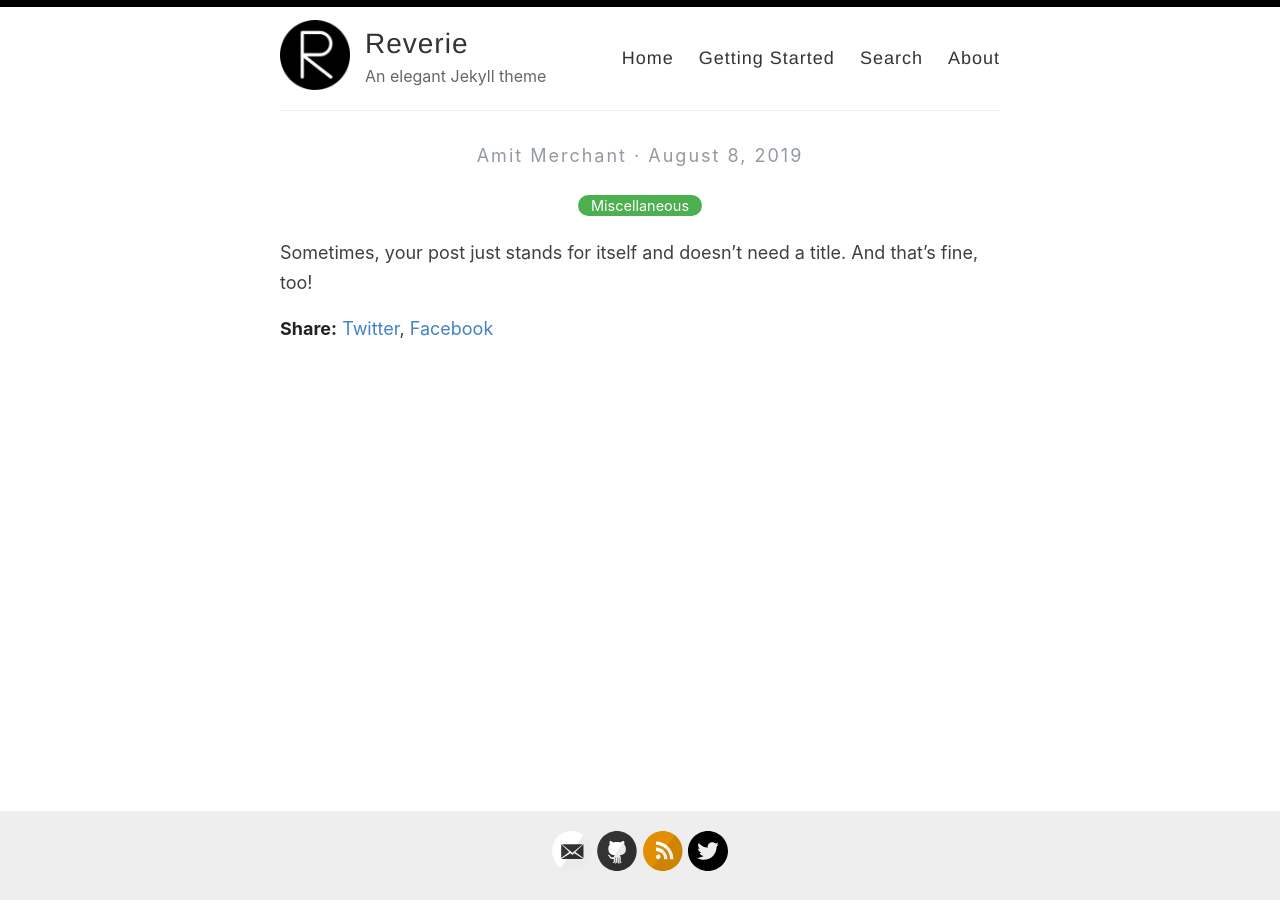
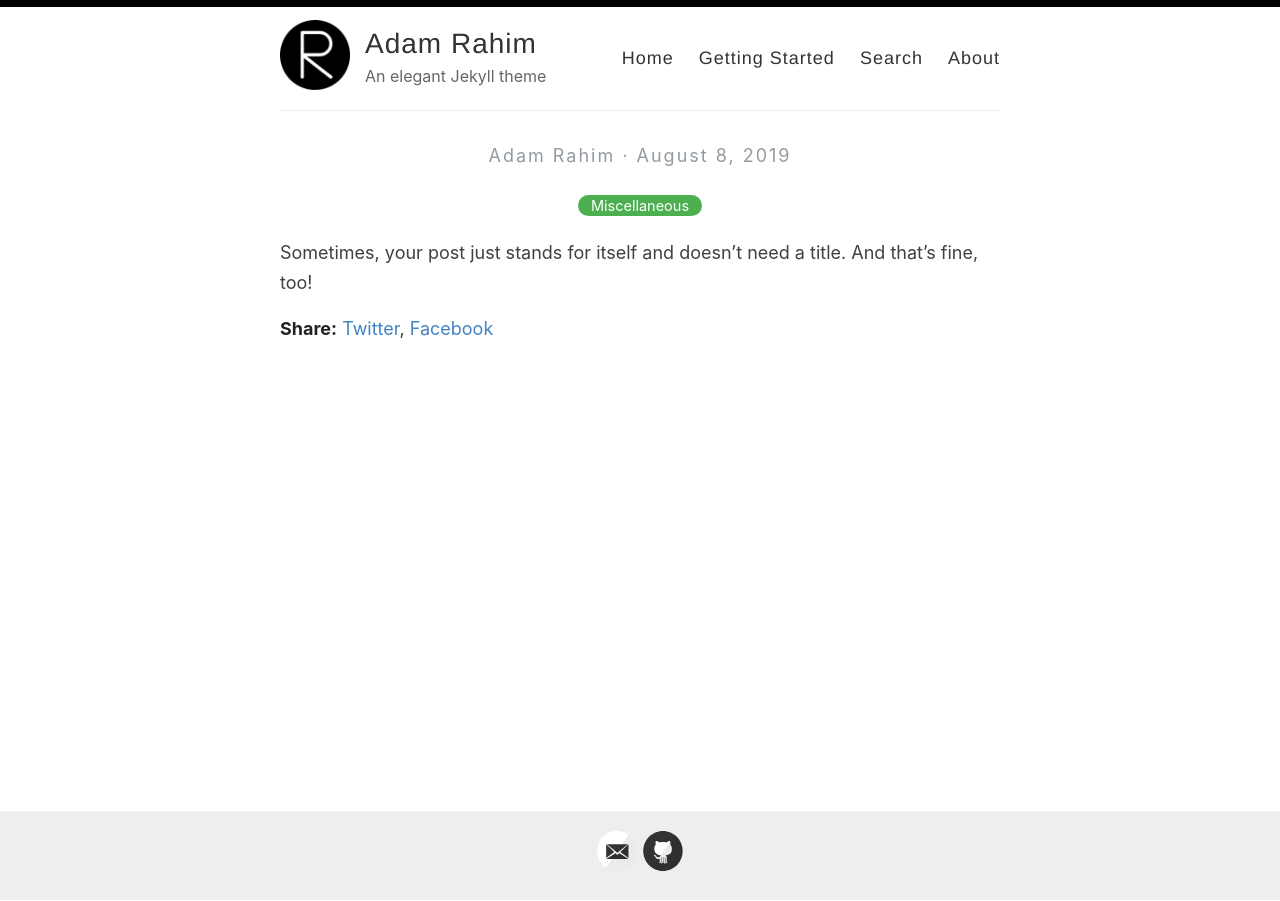
Before and after one commit to adamrahim/adamrahim.github.io, a Jekyll site: the page built from _posts/2019-08-08-no-title-posts.md, in a window 1280 px wide. Built offline with Jekyll 4.4.1, drawn with Linux system fonts in a browser that asks for light colours.

Commit message:
Update _config.yml

```diff
--- a/_config.yml
+++ b/_config.yml
@@ -3,10 +3,10 @@
 #
 
 # Name of your site (displayed in the header)
-name: Reverie
+name: Adam Rahim
 
 # Name of the author
-author: Amit Merchant
+author: Adam Rahim
 
 # Short bio or description (displayed in the header)
 description: An elegant Jekyll theme
@@ -21,15 +21,15 @@ avatar: /images/reverie.png
 # Includes an icon in the footer for each username you enter
 footer-links:
   dribbble:
-  email: amit.d.merchant@gmail.com
+  email: adamjrahim@gmail.com
   facebook:
   flickr:
-  github: amitmerchant1990/reverie
+  github: adamrahim
   instagram:
   linkedin:
   pinterest:
-  rss: rss
-  twitter: amit_merchant
+  rss:
+  twitter:
   stackoverflow:
   youtube: # channel/<your_long_string> or user/<user-name>
   googleplus: # anything in your profile username that comes after plus.google.com/
@@ -38,21 +38,21 @@ footer-links:
 
 # Enter your Disqus shortname (not your username) to enable commenting on posts
 # You can find your shortname on the Settings page of your Disqus account
-disqus:
+#disqus:
 
 # Enter your Google Analytics web tracking code (e.g. UA-2110908-2) to activate tracking
-google_analytics: UA-43339302-11
+#google_analytics: UA-43339302-11
 
 # Your website URL (e.g. http://amitmerchant1990.github.io or http://www.amitmerchant.com)
 # Used for Sitemap.xml and your RSS feed
-url: http://www.amitmerchant.com/reverie
-enforce_ssl: https://www.amitmerchant.com/reverie
+url: https://adamrahim.github.io
+enforce_ssl: https://adamrahim.github.io
 
 # If you're hosting your site at a Project repository on GitHub pages
 # (http://yourusername.github.io/repository-name)
 # and NOT your User repository (http://yourusername.github.io)
 # then add in the baseurl here, like this: "/repository-name"
-baseurl: "/reverie"
+baseurl: "/"
 
 #
 # !! You don't need to change any of the configuration flags below !!
```
